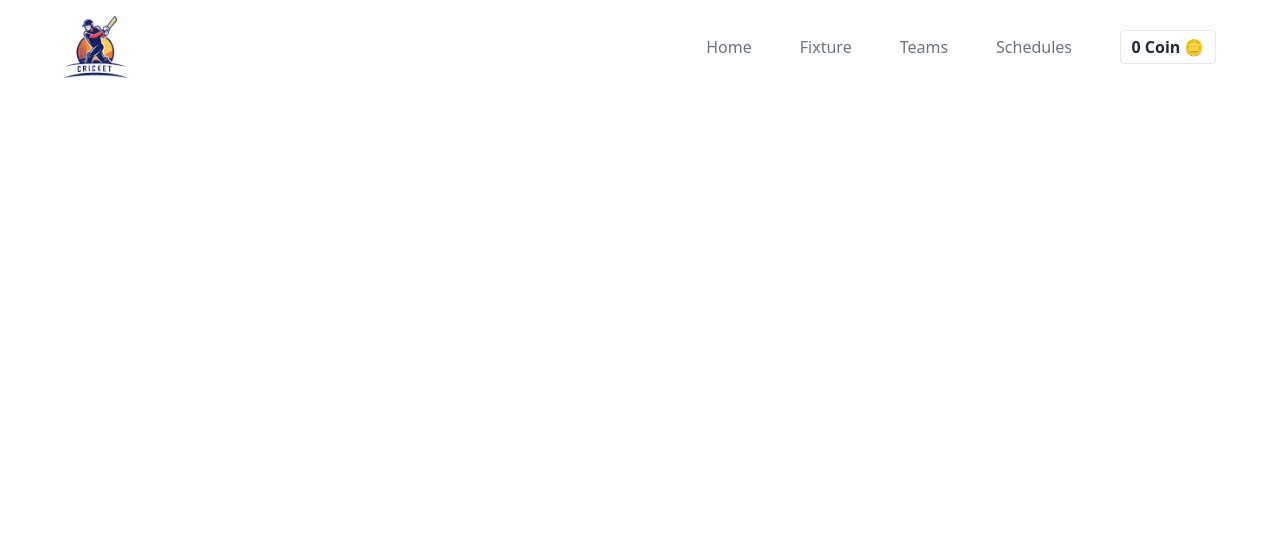
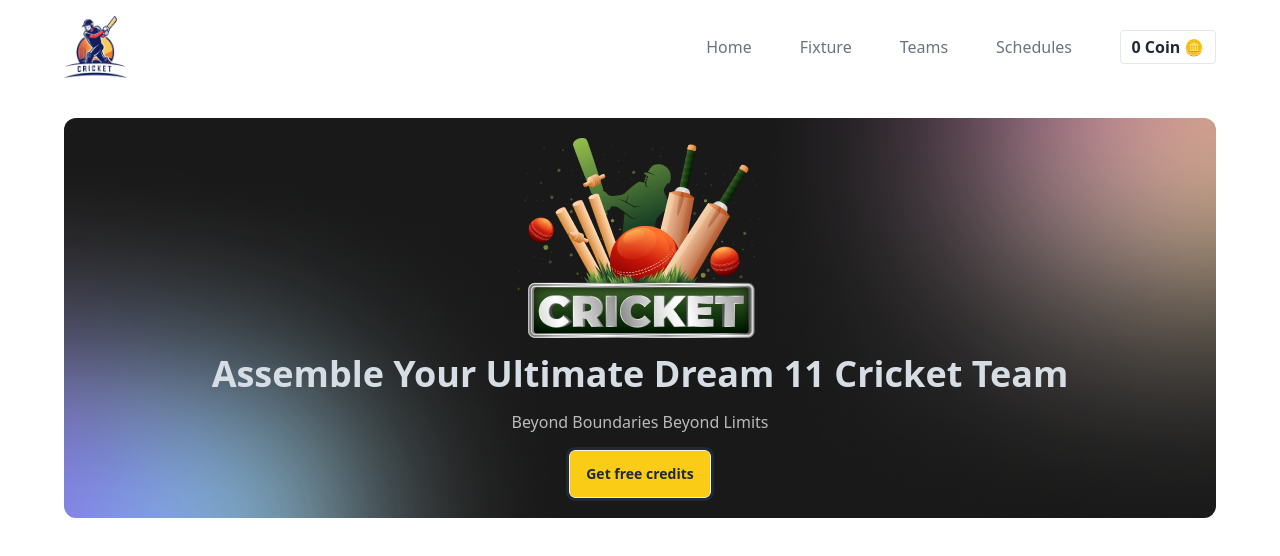
Before and after one commit to Fahim047/ph-a7-dream-xi, a React (Vite) app: page / in a window 1280 px wide. Shown: the top 556 px of the page. Built offline with nearby package versions, Linux system fonts and the light colour scheme.

Commit message:
💄 Banner Section Done

```diff
--- a/src/App.jsx
+++ b/src/App.jsx
@@ -1,10 +1,12 @@
+import Banner from './components/Banner';
 import Navbar from './components/Navbar';
 
 const App = () => {
 	return (
-		<>
+		<div className="px-2">
 			<Navbar />
-		</>
+			<Banner />
+		</div>
 	);
 };
 
--- /dev/null
+++ b/src/components/Banner.jsx
@@ -0,0 +1,23 @@
+const Banner = () => {
+	return (
+		<div
+			className="hero px-2 w-full my-6 max-w-6xl mx-auto min-h-[400px] bg-black/90 rounded-xl"
+			style={{
+				backgroundImage: 'url(/assets/bg-shadow.png)',
+			}}
+		>
+			<div className="hero-content max-w-4xl flex-col text-neutral-content text-center">
+				<img src="/assets/banner-main.png" alt="cricket" />
+				<h1 className="text-4xl font-bold">
+					Assemble Your Ultimate Dream 11 Cricket Team
+				</h1>
+				<p className="text-white/70">Beyond Boundaries Beyond Limits</p>
+				<button className="btn bg-yellow-400 hover:bg-transparent hover:text-white rounded-md outline">
+					Get free credits
+				</button>
+			</div>
+		</div>
+	);
+};
+
+export default Banner;
--- a/src/components/Navbar.jsx
+++ b/src/components/Navbar.jsx
@@ -3,7 +3,7 @@ const Navbar = () => {
 		<header className="max-w-6xl mx-auto flex items-center justify-between py-4">
 			<img className="w-16" src="/assets/logo.png" alt="a batsman is playing" />
 			<nav className="flex items-center gap-12">
-				<ul className="text-gray-500 flex items-center gap-12">
+				<ul className="hidden md:flex text-gray-500 items-center gap-12">
 					<li>Home</li>
 					<li>Fixture</li>
 					<li>Teams</li>
```
